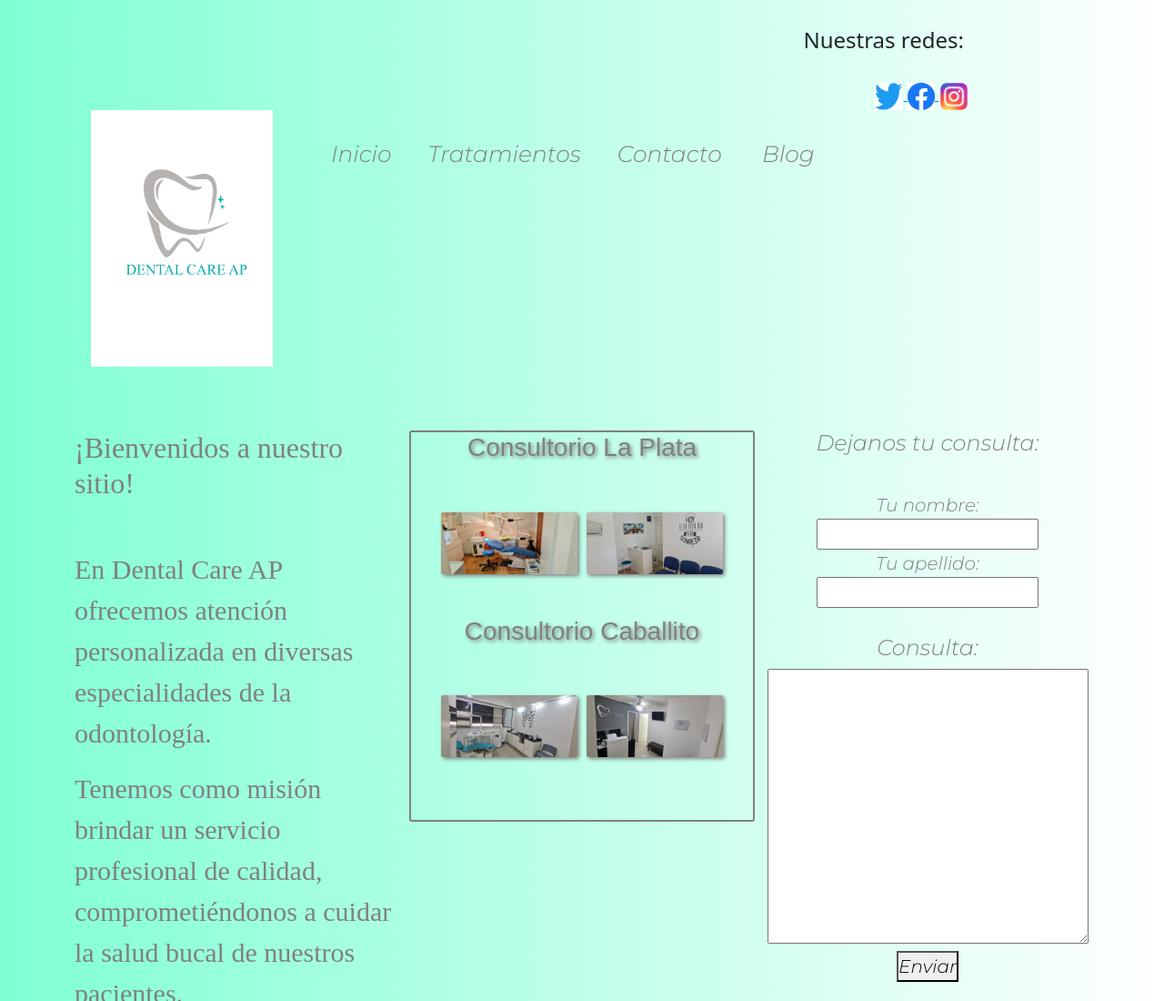
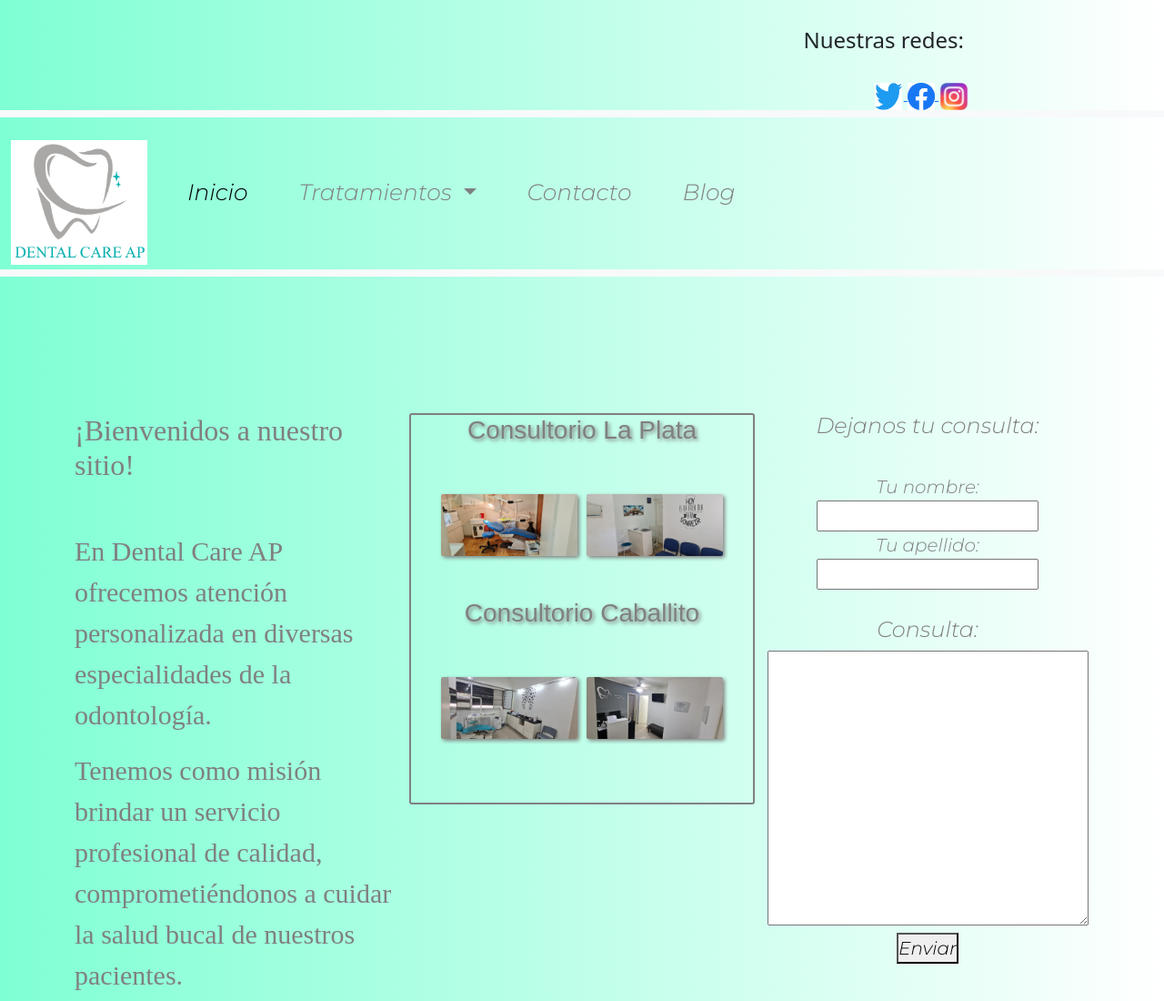
Before and after one commit to srt824/PFTorres, a plain HTML site: page PreEntrega2Torres/Proyecto1/index.html in a window 1280 px wide. Shown: the top 1100 px of the page at 91% size. Drawn offline with nearby package versions, Linux system fonts and the light colour scheme.

Commit message:
adaptando menú responsive con bootstrap. No puedo alinear el menú con la imagen hacia la derecha. Falta acomodar imagenes en ortodoncia.html

```diff
--- a/PreEntrega2Torres/Proyecto1/index.html
+++ b/PreEntrega2Torres/Proyecto1/index.html
@@ -15,10 +15,9 @@
 
 </head>
 <body>
-    <header>
-        <div class="redes">
-            <div>
-                <h4 class="alinearTextoRedes">Nuestras redes:</h4>
+    <div class="redes">
+        <div>
+            <h4 class="alinearTextoRedes">Nuestras redes:</h4>
             </div><br>
             <div id="imgRedesIndex">
                 <a href="https://www.instagram.com">
@@ -32,29 +31,38 @@
                 </a>
             </div>
         </div>
-        <div  class="header">
-            <img class="img" src="imagenes/logo.jpg" alt="">
-            <div class="container-fluid menu">
-                <div class="row">
-                    <div class="col-sm-12 col-lg-12">
-                        <nav>
-                            <ul>
-                                <li><a href="index.html">Inicio</a>
-                                <li><a href="#">Tratamientos</a>
-                            <ul class="submenu">
-                                <li><a href="ortodoncia.html">Ortodoncia</a></li>
-                                <li><a href="implantologia.html">Implantología</a></li>
-                                <li><a href="odGeneral.html">Odontología general<a></li>
-                            </ul>
-                                <li><a href="contacto.html">Contacto</a></li>
-                                <li><a href="blog.html">Blog</a></li>
-                            </ul>
-                        </nav>
-                    </div>
-                </div>
+        <nav class="navbar navbar-expand-lg bg-body-tertiary menu">
+            <div class="container-fluid header">
+              <a class="navbar-brand" href="#">
+                <img class="header2" src="imagenes/logo2.png" alt="logo">
+              </a>
+              <button class="navbar-toggler" type="button" data-bs-toggle="collapse" data-bs-target="#navbarSupportedContent" aria-controls="navbarSupportedContent" aria-expanded="false" aria-label="Toggle navigation">
+                <span class="navbar-toggler-icon"></span>
+              </button>
+              <div class="collapse navbar-collapse" id="navbarSupportedContent">
+                <ul class="navbar-nav me-auto mb-2 mb-lg-0">
+                  <li class="nav-item">
+                    <a class="nav-link active" aria-current="page" href="index.html">Inicio</a>
+
+                <li class="nav-item dropdown">
+                    <a class="nav-link dropdown-toggle" href="#" role="button" data-bs-toggle="dropdown" aria-expanded="false">
+                      Tratamientos
+                    </a>
+                    <ul class="dropdown-menu">
+                      <li><a class="dropdown-item" href="ortodoncia.html">Ortodoncia</a></li>
+                      <li><a class="dropdown-item" href="implantologia.html">Implantología</a></li>
+                      <li><a class="dropdown-item" href="odGeneral.html">Od. General</a></li>
+                    </ul>
+                </li>
+                <li class="nav-item">
+                  <a class="nav-link" href="contacto.html">Contacto</a>
+                </li>
+                <li class="nav-item">
+                  <a class="nav-link" href="blog.html">Blog</a>
+                </li>
+              </div>
             </div>
-        </div>
-    </header>
+        </nav>
     <div class="container">
         <div class="row">
             <div class="col-sm-12 col-lg-4 bienvenida">
--- a/PreEntrega2Torres/Proyecto1/style.css
+++ b/PreEntrega2Torres/Proyecto1/style.css
@@ -50,15 +50,15 @@ body{
 }
 
 .header{
-    display: flex;
-    width: 100%;
-    margin-bottom: 70px;
+    background-image: linear-gradient(to right, aquamarine, white);
 }
 
 .header2{
     display: flex;
     flex-direction: row-reverse;
-    margin-top: 40px;
+    margin-top: 20px;
+    width: 150px;
+    background-image: linear-gradient(to right, aquamarine, white);
 }
 
 .logo{
@@ -66,10 +66,9 @@ body{
 }
 
 .menu{
-    text-align: left;
+    text-align: right !important;
     margin-bottom: 150px;
-    font-family: 'Montserrat', sans-serif;;
-    padding-top: 10px;
+    font-family: 'Montserrat', sans-serif;
 }
 
 .menu li{
@@ -87,7 +86,7 @@ body{
 }
 
 .menu li a:hover{
-    background-color: aqua;
+    background-color: aquamarine;
 }
 
 .submenu{
@@ -181,7 +180,7 @@ body{
 }
 
 #metImg{
-    margin-left: 100px;
+    margin-left: 200px;
     width: 35%;
     border-radius: 5px;
     box-shadow: 2px 2px 2px;
@@ -195,7 +194,7 @@ body{
 }
 
 #porceImg{
-    width: 30%;
+    width: 200px;
     margin-left: 260px;
     border-radius: 5px;
     box-shadow: 2px 2px 2px;
@@ -214,7 +213,7 @@ body{
 }
 
 #zafiroImg{
-    margin-right: 100px;
+    margin-right: 200px;
     width: 30%;
     border-radius: 5px;
     box-shadow: 2px 2px 2px;
@@ -233,7 +232,7 @@ body{
 }
 
 #invImg{
-    width: 25%;
+    width: 200px;
     margin-left: 300px;
     margin-top: 50px;
     border-radius: 5px;
@@ -248,7 +247,7 @@ body{
 }
 
 #infImg{
-    width: 80%;
+    width: 200px;
     margin-top: 70px;
     margin-bottom: 50px;
     margin-left: 40px;
```
Also changed, not shown: PreEntrega2Torres/Proyecto1/blog.html (+31 -26 lines), PreEntrega2Torres/Proyecto1/contacto.html (+31 -26 lines), PreEntrega2Torres/Proyecto1/implantologia.html (+31 -26 lines), PreEntrega2Torres/Proyecto1/odGeneral.html (+31 -26 lines), PreEntrega2Torres/Proyecto1/ortodoncia.html (+34 -23 lines).
